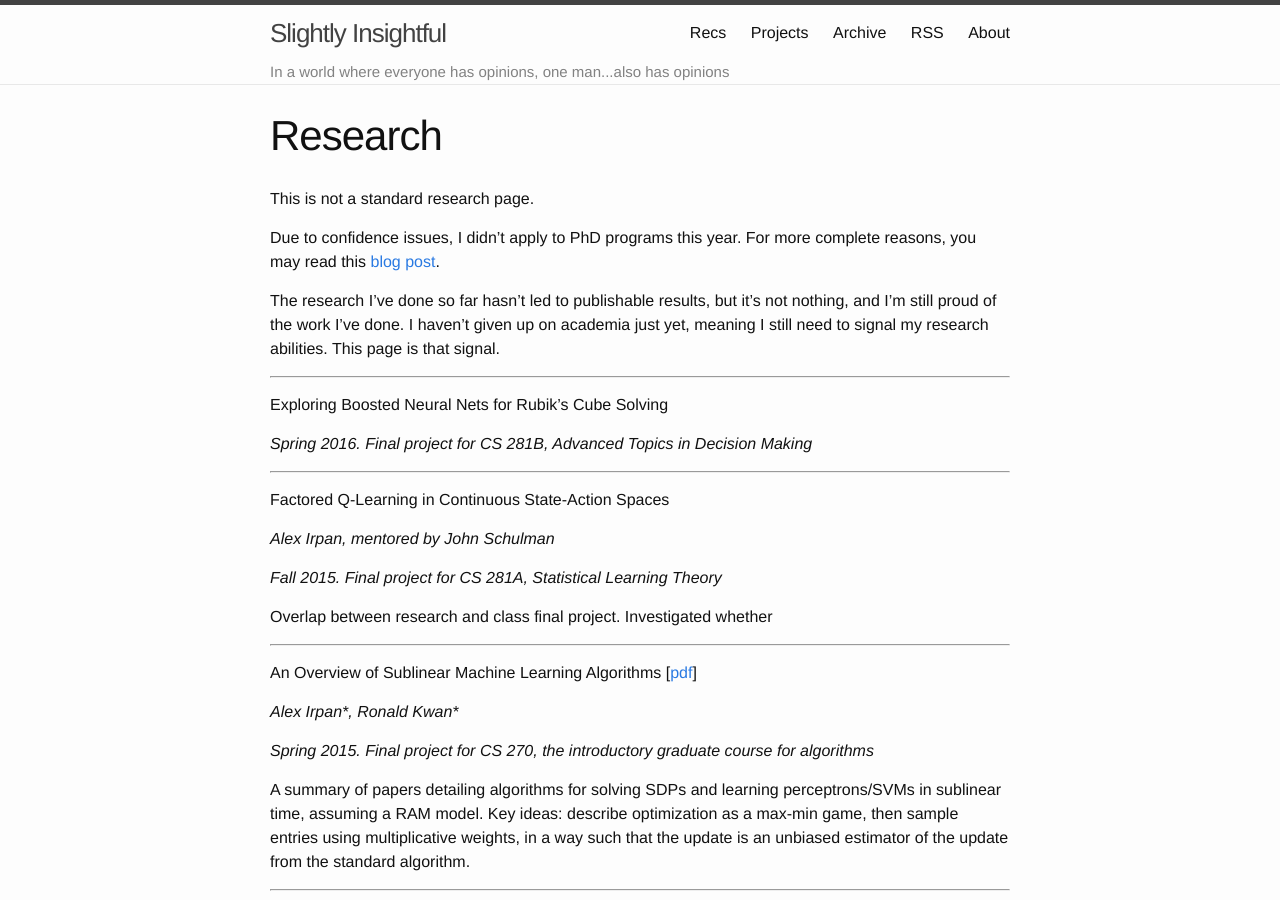
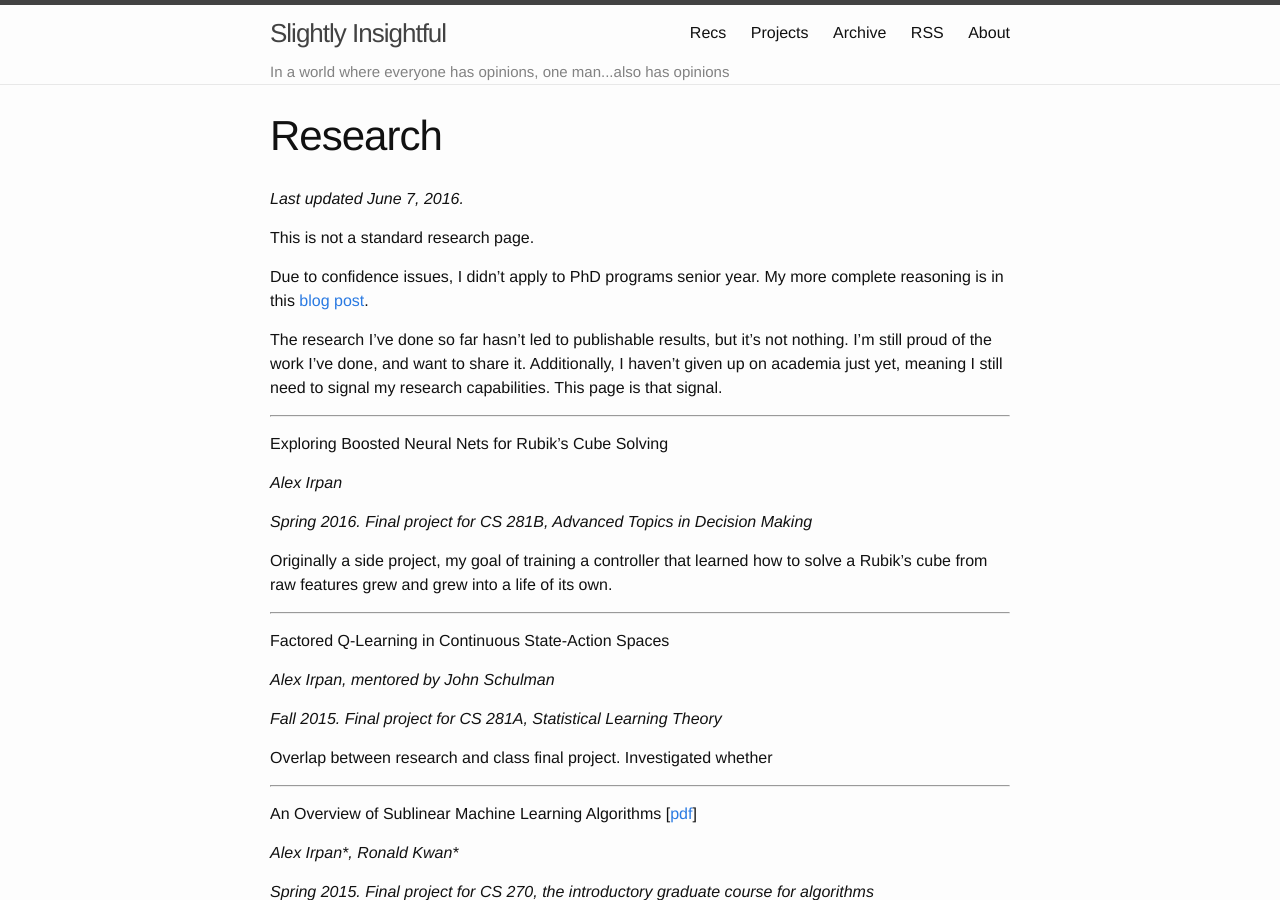
Before and after one commit to alexirpan/alexirpan.github.io, a Jekyll site: the page built from research.md, in a window 1280 px wide and 900 px high. Built offline with Jekyll 4.4.1, drawn with Linux system fonts in a browser that asks for light colours.

Commit message:
More work

```diff
--- a/research.md
+++ b/research.md
@@ -4,15 +4,17 @@ title: Research
 permalink: /research/
 ---
 
+*Last updated June 7, 2016.*
+
 This is not a standard research page.
 
-Due to confidence issues, I didn't apply to PhD programs this year.
-For more complete reasons, you may read this [blog post]({% post_url 2016-01-03-grad-school %}).
+Due to confidence issues, I didn't apply to PhD programs senior year.
+My more complete reasoning is in this [blog post]({% post_url 2016-01-03-grad-school %}).
 
 The research I've done so far hasn't led to publishable results, but it's
-not nothing, and I'm still proud of the work I've done.
-I haven't given up on academia just yet, meaning I still need to signal
-my research abilities. This page is that signal.
+not nothing. I'm still proud of the work I've done, and want to share it.
+Additionally, I haven't given up on academia just yet, meaning I still need
+to signal my research capabilities. This page is that signal.
 
 
 ---------------------------------------------
@@ -21,7 +23,13 @@ my research abilities. This page is that signal.
 
 Exploring Boosted Neural Nets for Rubik's Cube Solving
 
+*Alex Irpan*
+
 *Spring 2016. Final project for CS 281B, Advanced Topics in Decision Making*
+
+Originally a side project, my goal of training a controller that learned how
+to solve a Rubik's cube from raw features grew and grew into a life of its
+own.
 
 
 ---------------------------------------------
```
